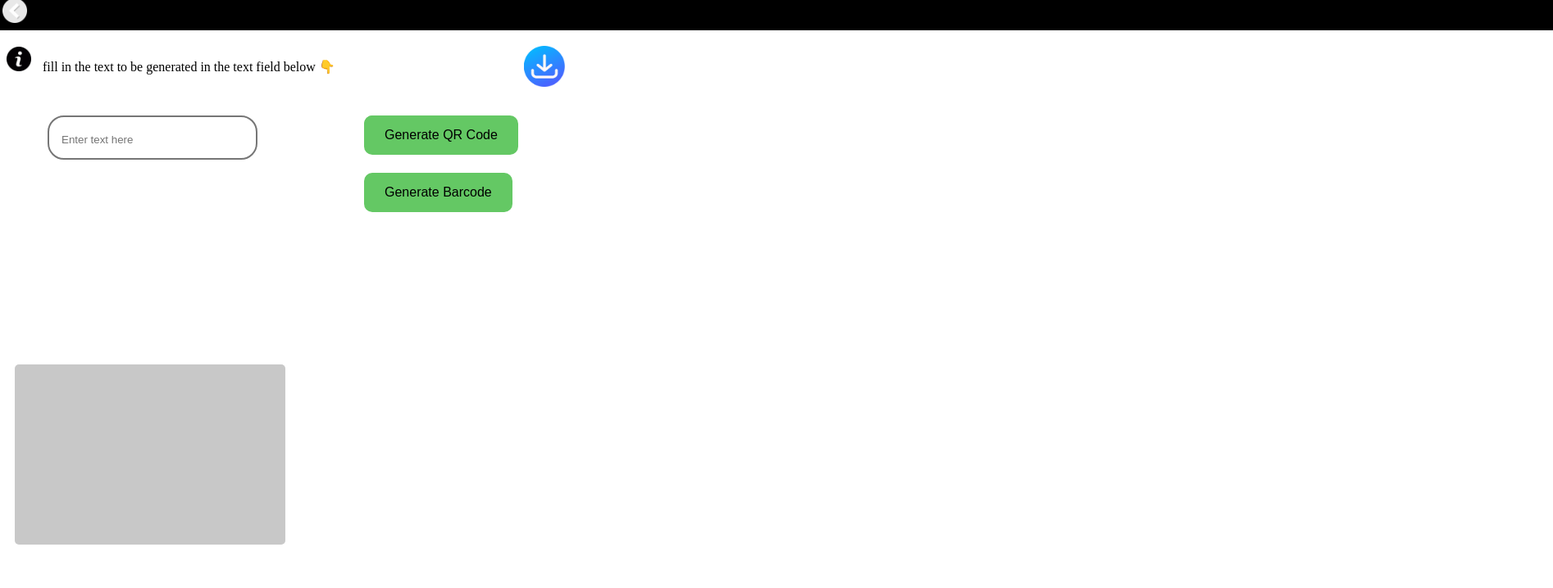
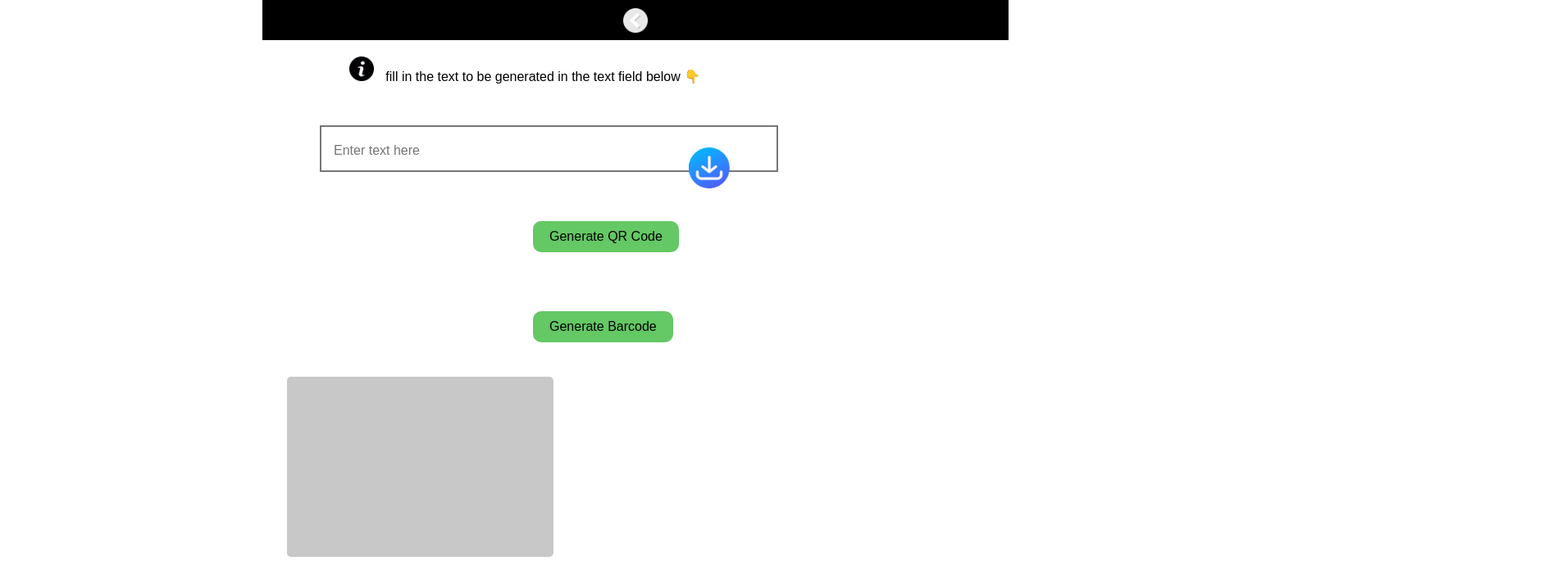
Before and after one commit to Leokim77-1/QR-test-boy, a plain HTML site: page index.html in a window 1280 px wide. Shown: the whole page at 82% size, 1894 px wide, since content can reach past the window. Drawn offline with Linux system fonts and the light colour scheme.

Commit message:
index.html

```diff
--- a/index.html
+++ b/index.html
@@ -2,17 +2,17 @@
 <html lang="en">
 <head>
     <meta charset="UTF-8">
-    <title>Page title</title>
-        <script src="https://cdn.jsdelivr.net/npm/qrcode/build/qrcode.min.js"></script>
+    <meta name="viewport" content="width=device-width, initial-scale=1.0">
+    <title>QR Code and Barcode Generator</title>
+    <script src="https://cdn.jsdelivr.net/npm/qrcode/build/qrcode.min.js"></script>
     <script src="https://cdn.jsdelivr.net/npm/jsbarcode/dist/JsBarcode.all.min.js"></script>
-</head>
-<body>
+    <style>
 
-    <style>
-    .top{
+
+        .top{
 background-color: black;
 width: 150%;
-height: 100%;
+height: ;
 margin: -20px;
 padding: 5px;
 margin-bottom: 20px;
@@ -20,7 +20,7 @@
 
         .top img{
 
-            width: 50%;
+            width: 50px;
             margin-left: 10px;
             margin-top: 5px;
         }
@@ -34,7 +34,7 @@
         .bod input{
           margin: 50px;
           padding: 20px 60px 15px 15px;
-          border-radius: 20px;
+ a         border-radius: 20px;
           border-style: solid;
 
         }
@@ -58,7 +58,7 @@
           background-color: rgb(200,200,200);
           margin-top: 200px;
           height: 200px;
-          width: 310px;
+    a     width: 310px;
           position: fixed;
           margin-left: 10px;
           padding: 10px;
@@ -76,9 +76,41 @@
 
         }
 
+
+
+
+
+
+
+        body {
+            font-family: Arial, sans-serif;
+            text-align: center;
+            margin: 20px;
+        }
+        .container {
+            max-width: 600px;
+            margin: 0 auto;
+        }
+        input {
+            width: 80%;
+            padding: 10px;
+            margin: 10px 0;
+            font-size: 16px;
+        }
+        button {
+            padding: 10px 20px;
+            margin: 10px;
+            font-size: 16px;
+            cursor: pointer;k
+        }
+        canvas {
+            margin-top: 20px;
+        }
     </style>
-
-   <div class="con" >
+</head>
+<body>
+    <div class="container">
+          <div class="con" >
  <div class="top">
     <img src="left-arrow.png">
  </div>
@@ -107,6 +139,7 @@
 </canvas>
 </div>
 
+    </div>
 
     <script>
         const canvas = document.getElementById('outputCanvas');
@@ -152,14 +185,4 @@
         }
     </script>
 </body>
-</html>
-
-
-
-
-
-
-
-
-</body>
-</html>
+    </html></html>
```
